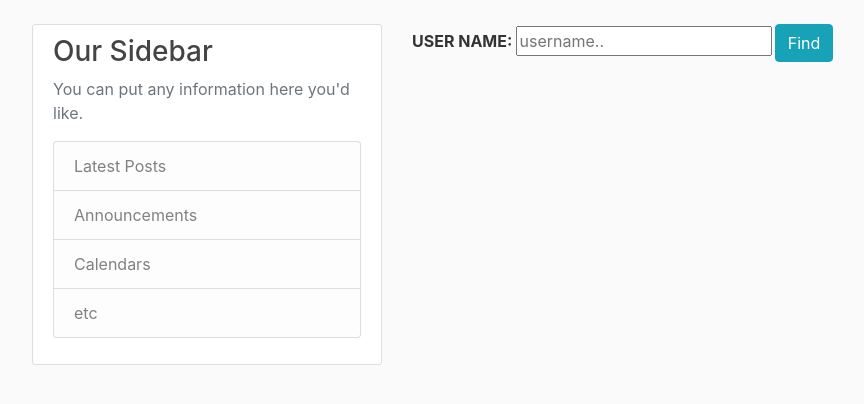
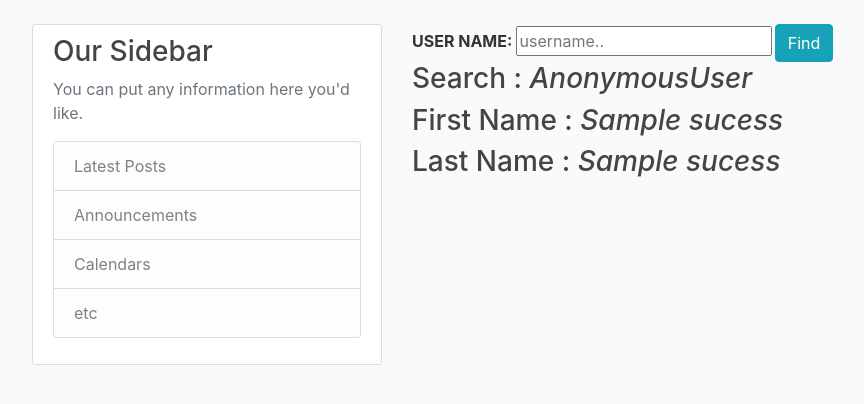
Before and after one commit to abhhi-101/djweb, a Django app: template djweb/blog/templates/blog/users.html in a window 1280 px wide. Shown: the part 56-460 px from the top of the page, without its empty margins (53-917 px from the left). Run offline with Django 3.2, Linux system fonts and the light colour scheme; the template is opened without the code that fills it: most values are stand-ins (such as "Sample title", 1, 10 or a date in 2020); some libraries are stand-ins or nearby versions.

Commit message:
query from mongodb scuess

```diff
--- a/djweb/blog/templates/blog/users.html
+++ b/djweb/blog/templates/blog/users.html
@@ -14,10 +14,10 @@
 
 
 <div class="display">
-    {% if company %}
+    {% if user %}
     <h3>Search : <i>{{user}}</i></h3>
-    <h3>First Name : <i>{{first_name}}</i></h3>
-    <h3>Last Name : <i>{{last_name}}</i></h3>
+    <h3>First Name : <i>{{Sucess}}</i></h3>
+    <h3>Last Name : <i>{{Sucess}}</i></h3>
     {% elif query %}
     <h3> The user '{{query|safe}}' You searched for is not Part of Organization</h3>
     {% else %}
--- a/djweb/blog/views.py
+++ b/djweb/blog/views.py
@@ -35,9 +35,9 @@ def about(request):
 def searchusers(request):
     if request.user.is_authenticated:
         q=request.GET.get('q','')
-        f = Users.objects.filter(user=q)
+        f = Users.objects.all().filter(user=q)
         if f:
-            args={"User":f[0].user,"firstname":f[0].info_set.all()[0].first_name,"lastname":f[0].info_set.all()[0].last_name}
+            args={"User":f[0].user,"Sucess":"True"}#"firstname":f[0].info_set.all()[0].first_name,"lastname":f[0].info_set.all()[0].last_name}
             return render(request,'blog/users.html',args)
         else:
             return render(request,'blog/users.html', {'query': q})
--- a/djweb/users/admin.py
+++ b/djweb/users/admin.py
@@ -8,3 +8,4 @@ from blog.models import Posts
 admin.site.register(Profile)
 admin.site.register(Posts)
 admin.site.register(demousers)
+admin.site.register(Users)
--- a/djweb/users/models.py
+++ b/djweb/users/models.py
@@ -14,7 +14,7 @@ class Users (models.Model):
     id = models.AutoField(primary_key=True)
     user = models.CharField(max_length=200);
     def __str__(self):
-        return self.company;
+        return self.user;
 
 
 class demousers (models.Model):
```
